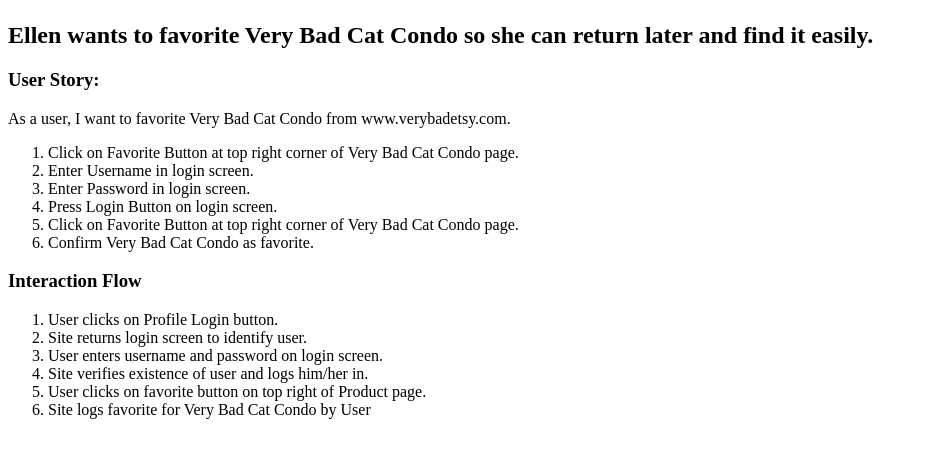
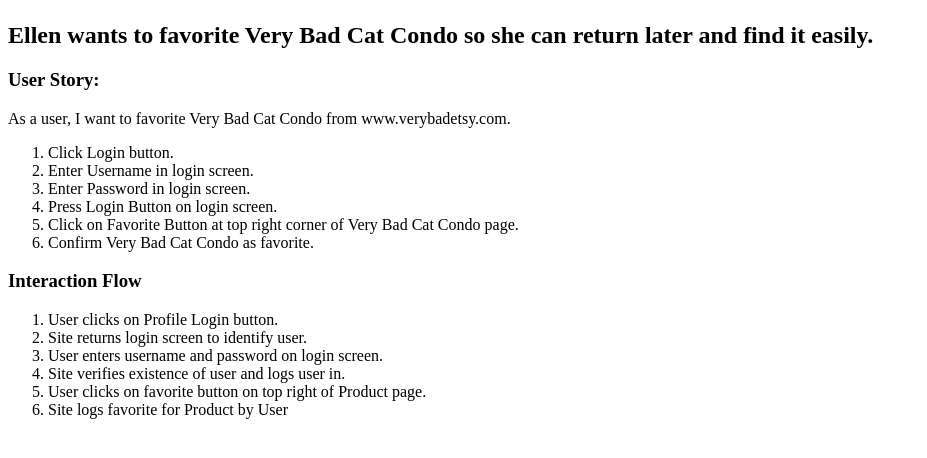
Before and after one commit to JeffreyCooper/data-design, a PHP site: page /epic/use-case.php in a window 1280 px wide. Shown: the part 58-516 px from the top of the page, without its empty margins (0-927 px from the left). Run offline with PHP 8.4, Linux system fonts and the light colour scheme.

Commit message:
Upload epic revisions 07

```diff
--- a/epic/use-case.php
+++ b/epic/use-case.php
@@ -17,7 +17,7 @@
 			<h3>User Story:</h3>
 			<p>As a user, I want to favorite Very Bad Cat Condo from www.verybadetsy.com.</p>
 				<ol>
-					<li>Click on Favorite Button at top right corner of Very Bad Cat Condo page.</li>
+					<li>Click Login button.</li>
 					<li>Enter Username in login screen.</li>
 					<li>Enter Password in login screen.</li>
 					<li>Press Login Button on login screen.</li>
@@ -29,9 +29,9 @@
 					<li>User clicks on Profile Login button.</li>
 					<li>Site returns login screen to identify user.</li>
 					<li>User enters username and password on login screen.</li>
-					<li>Site verifies existence of user and logs him/her in.</li>
+					<li>Site verifies existence of user and logs user in.</li>
 					<li>User clicks on favorite button on top right of Product page.</li>
-					<li>Site logs favorite for Very Bad Cat Condo by User</li>
+					<li>Site logs favorite for Product by User</li>
 				</ol>
 		</main>
 	</body>
```
